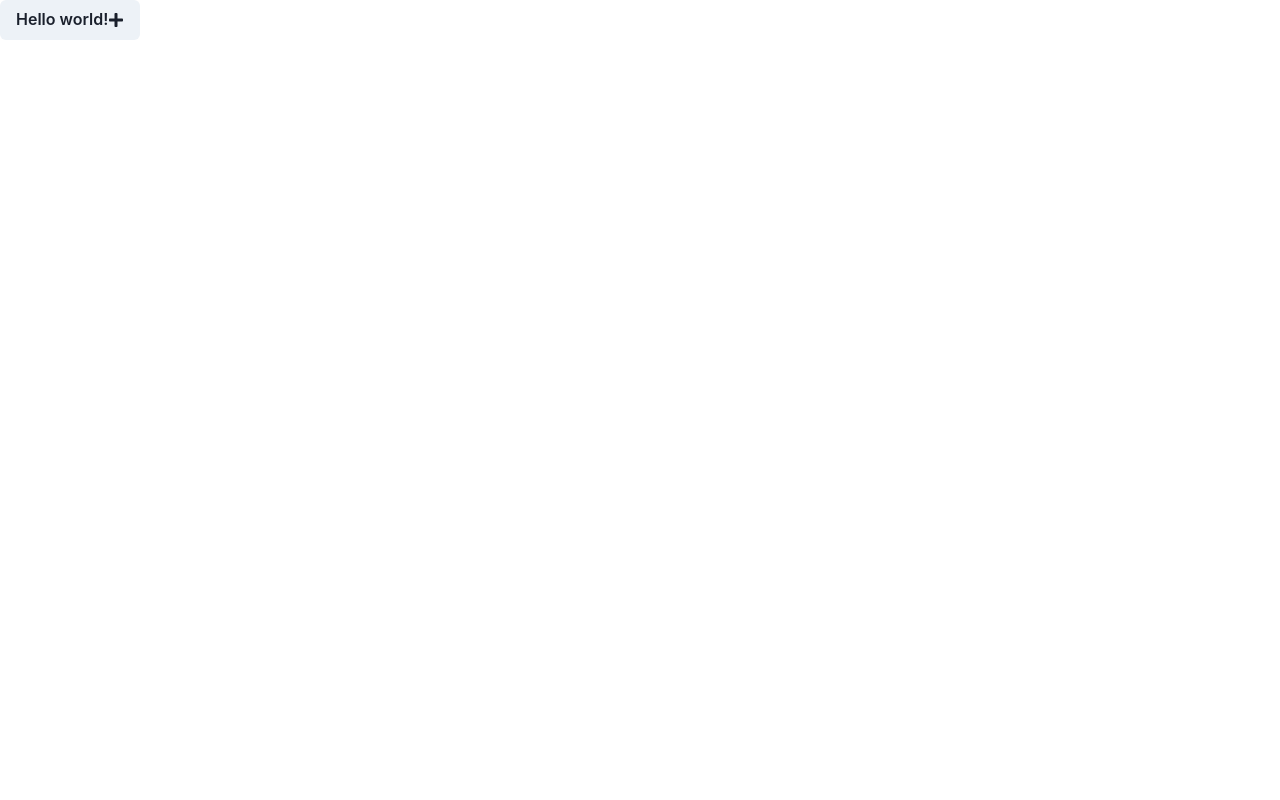
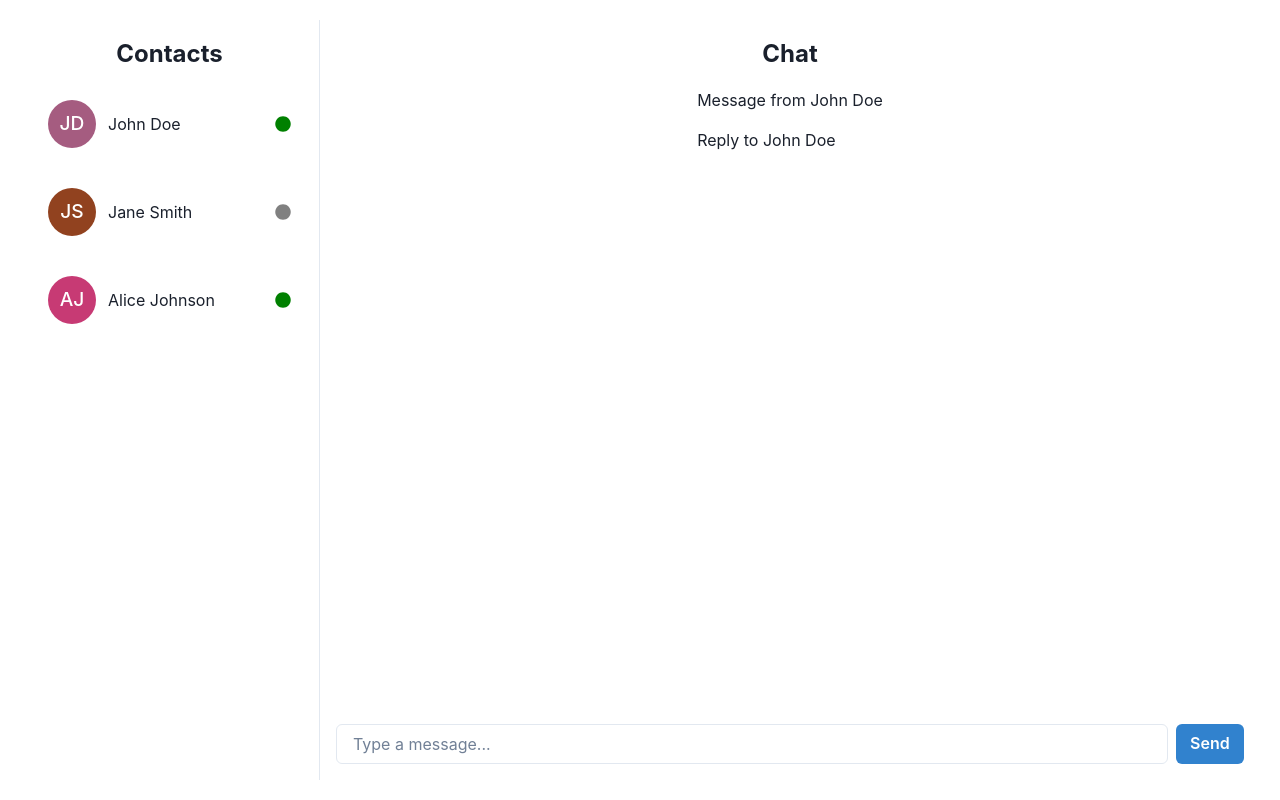
Before and after one commit to GPT-Engineer-App-Dev/message-mate, a React (Vite) app: page / in a window 1280 px wide. Built offline with nearby package versions, Linux system fonts and the light colour scheme.

Commit message:
Implemented basic layout and features for a chat application similar to WhatsApp.

```diff
--- a/src/pages/Index.jsx
+++ b/src/pages/Index.jsx
@@ -1,15 +1,40 @@
-// Complete the Index page component here
-// Use chakra-ui
-import { Button } from "@chakra-ui/react"; // example
-import { FaPlus } from "react-icons/fa"; // example - use react-icons/fa for icons
+import { Box, Flex, Text, Input, Button, VStack, HStack, Avatar, Spacer } from '@chakra-ui/react';
+import { FaCircle } from 'react-icons/fa';
+
+const contacts = [
+  { id: 1, name: 'John Doe', status: 'online' },
+  { id: 2, name: 'Jane Smith', status: 'offline' },
+  { id: 3, name: 'Alice Johnson', status: 'online' },
+];
 
 const Index = () => {
-  // TODO: Create the website here!
   return (
-    <Button>
-      Hello world! <FaPlus />
-    </Button>
-  ); // example
+    <Flex h="100vh" p="5">
+      <VStack w="300px" h="full" borderRight="1px" borderColor="gray.200" spacing="4" p="4">
+        <Text fontSize="2xl" fontWeight="bold">Contacts</Text>
+        {contacts.map(contact => (
+          <HStack key={contact.id} w="full" p="3" spacing="3" _hover={{ bg: 'gray.100' }}>
+            <Avatar name={contact.name} />
+            <Text flex="1">{contact.name}</Text>
+            <FaCircle color={contact.status === 'online' ? 'green' : 'gray'} />
+          </HStack>
+        ))}
+      </VStack>
+      <Flex flex="1" direction="column" p="4">
+        <VStack flex="1" spacing="4" overflowY="auto">
+          <Text fontSize="2xl" fontWeight="bold">Chat</Text>
+          <VStack spacing="4" align="start">
+            <Text>Message from John Doe</Text>
+            <Text>Reply to John Doe</Text>
+          </VStack>
+        </VStack>
+        <HStack>
+          <Input placeholder="Type a message..." />
+          <Button colorScheme="blue">Send</Button>
+        </HStack>
+      </Flex>
+    </Flex>
+  );
 };
 
 export default Index;
```
